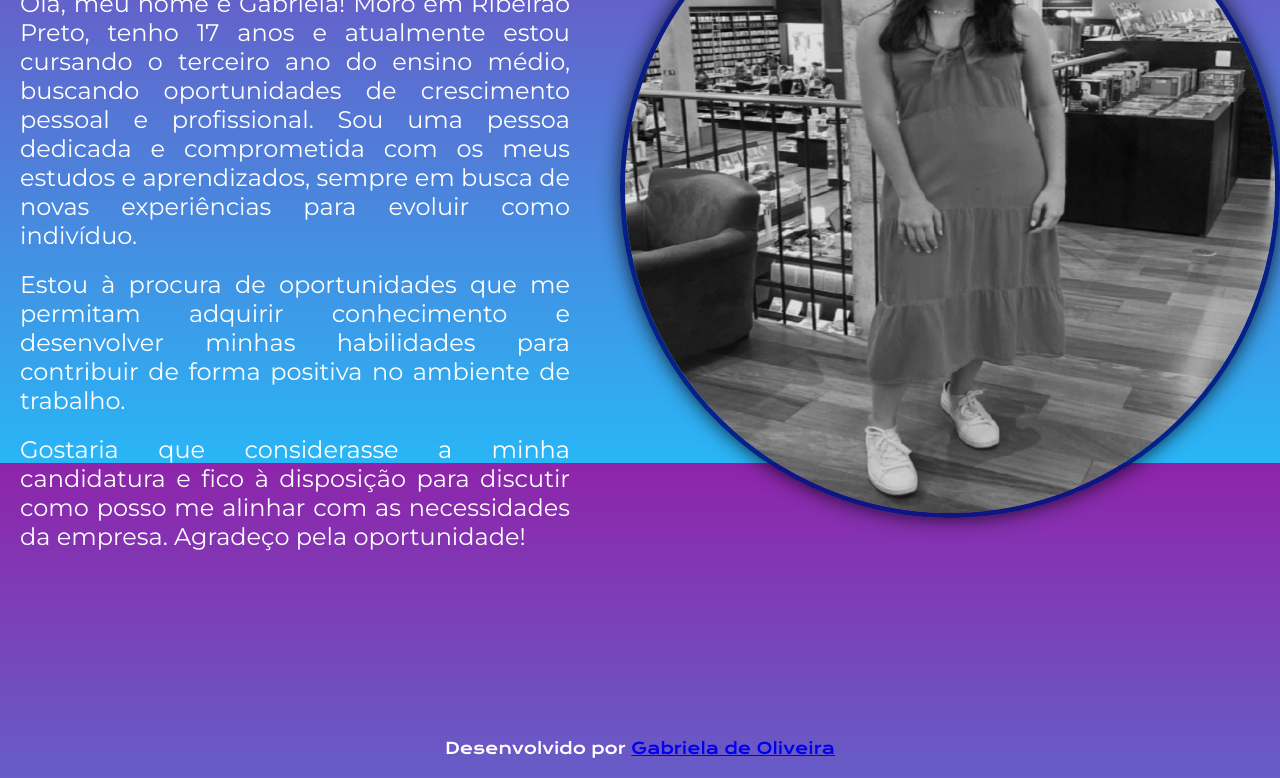
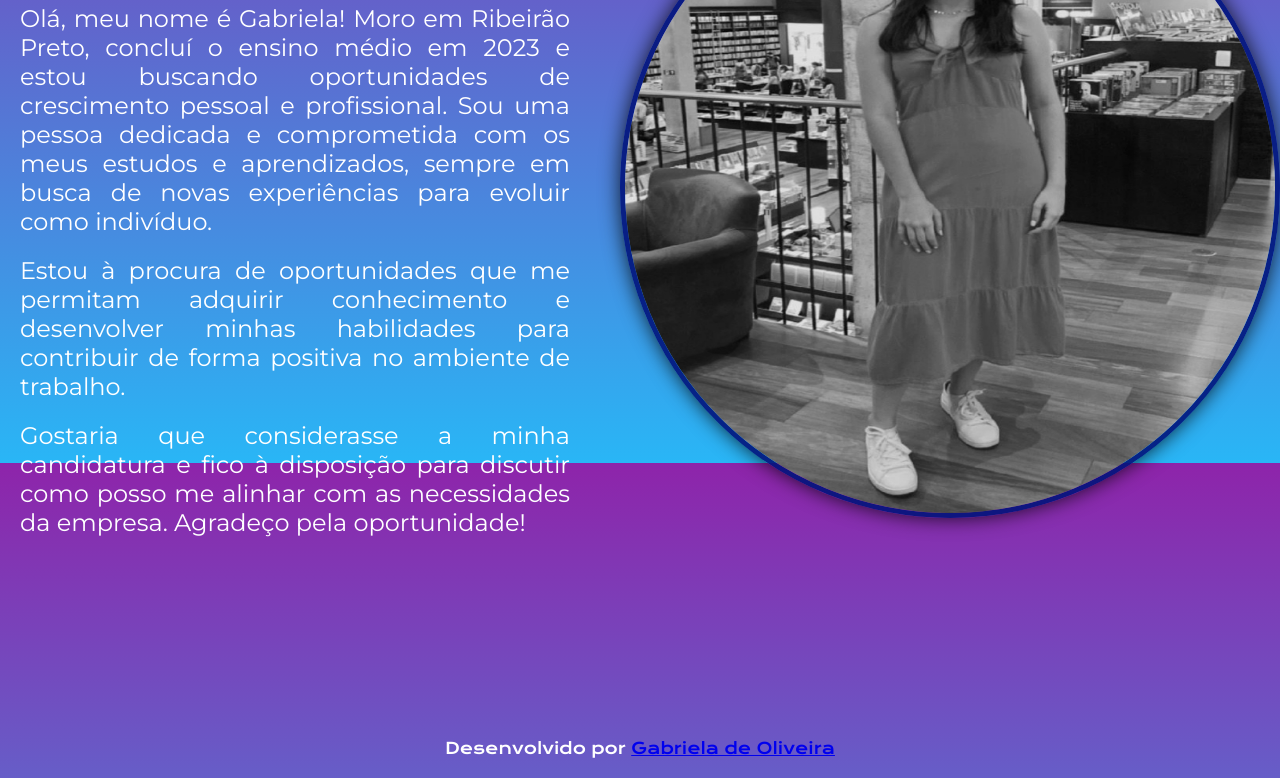
Before and after one commit to GabrieladeOliveira299/Portf-lio-Gabriela-de-Oliveira, a plain HTML site: page sobremim.html in a window 1280 px wide. Shown: the part 337-1115 px from the top of the page. Drawn offline with nearby package versions, Linux system fonts and the light colour scheme.

Commit message:
Add files via upload

```diff
--- a/sobremim.html
+++ b/sobremim.html
@@ -28,7 +28,7 @@
             <div class="texto">
                 <h1 class="titulo">Sobre Mim</h1>
                 <p class="paragrafo">
-                    Olá, meu nome é Gabriela! Moro em Ribeirão Preto, tenho 17 anos e atualmente estou cursando o terceiro ano do ensino médio, buscando oportunidades de crescimento pessoal e profissional.
+                    Olá, meu nome é Gabriela! Moro em Ribeirão Preto, concluí o  ensino médio em 2023 e estou buscando oportunidades de crescimento pessoal e profissional.
                     Sou uma pessoa dedicada e comprometida com os meus estudos e aprendizados, sempre em busca de novas experiências para evoluir como indivíduo.
                     <p class="paragrafo">
                     Estou à procura de oportunidades que me permitam adquirir conhecimento e desenvolver minhas habilidades para contribuir de forma positiva no ambiente de trabalho.
```
